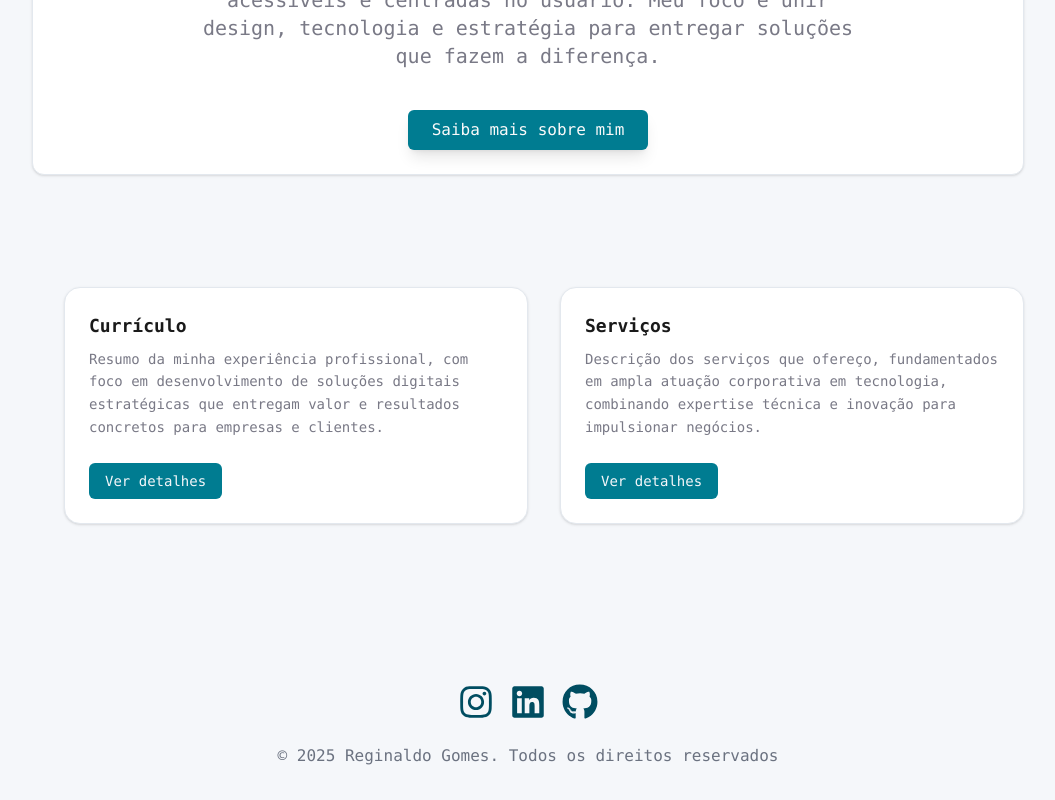
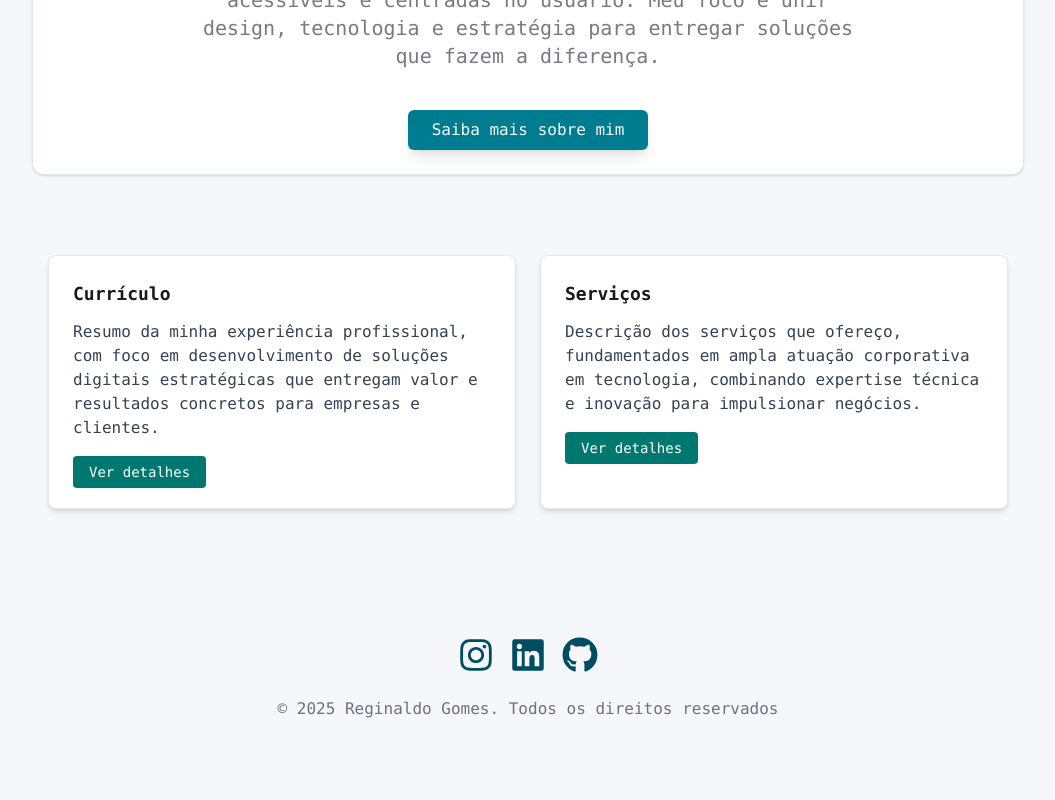
Before and after one commit to reginaldogomes/nextjs-developer-resume, a Next.js app: page / in a window 1280 px wide. Shown: the part 809-1609 px from the top of the page, without its empty margins (112-1167 px from the left). After the commit the page ends 1562 px from the top, so only its background shows below. Built offline with nearby package versions, Linux system fonts and the light colour scheme.

Commit message:
feat: implement CardsSection component to display curriculum and services; enhance layout and accessibility

```diff
--- a/src/app/page.tsx
+++ b/src/app/page.tsx
@@ -1,10 +1,10 @@
-import Main from '@/components/layout/Main'
 import Hero from '@/components/Hero'
 import AboutMe from '@/components/Widget'
 import Section from '@/components/layout/Section'
 import AboutHome from '@/components/AboutHome'
 
 import { createMetadata } from '@/lib/seo'
+import CardsSection from '@/components/CardSection'
 
 export const metadata = createMetadata({
   title: 'Reginaldo Gomes | Desenvolvedor Front-end | UX/UI | Web Interface',
@@ -42,18 +42,7 @@ export default function Home() {
       />
       <section className="w-full max-w-5xl mx-auto px-4 py-16 space-y-12">
         <AboutHome />
-
-        <Section className="flex-row">
-          {aboutMeCards.map((card, index) => (
-            <AboutMe
-              key={index}
-              title={card.title}
-              description={card.description}
-              buttonText={card.buttonText}
-              buttonLink={card.buttonLink}
-            />
-          ))}
-        </Section>
+        <CardsSection />
       </section>
     </>
   )
--- /dev/null
+++ b/src/components/CardSection.tsx
@@ -0,0 +1,62 @@
+import React from 'react'
+import Link from 'next/link'
+
+type CardData = {
+  title: string
+  description: string
+  buttonLabel: string
+  linkTo: string
+}
+
+const cardsData: CardData[] = [
+  {
+    title: 'Currículo',
+    description:
+      'Resumo da minha experiência profissional, com foco em desenvolvimento de soluções digitais estratégicas que entregam valor e resultados concretos para empresas e clientes.',
+    buttonLabel: 'Ver detalhes',
+    linkTo: '/curriculo',
+  },
+  {
+    title: 'Serviços',
+    description:
+      'Descrição dos serviços que ofereço, fundamentados em ampla atuação corporativa em tecnologia, combinando expertise técnica e inovação para impulsionar negócios.',
+    buttonLabel: 'Ver detalhes',
+    linkTo: '/servicos',
+  },
+]
+
+export const CardsSection: React.FC = () => {
+  return (
+    <section className="container mx-auto px-4 py-8">
+      <div className="grid gap-6 md:grid-cols-2">
+        {cardsData.map(({ title, description, buttonLabel, linkTo }) => (
+          <div
+            key={title}
+            className="bg-white rounded-lg p-6 shadow-md border border-gray-200"
+            role="region"
+            aria-labelledby={`${title.toLowerCase()}-title`}
+          >
+            <h2
+              id={`${title.toLowerCase()}-title`}
+              className="font-mono font-bold text-lg mb-3"
+            >
+              {title}
+            </h2>
+            <p className="font-mono text-gray-700 mb-5 whitespace-pre-line">
+              {description}
+            </p>
+            <Link
+              href={linkTo}
+              className="bg-teal-700 hover:bg-teal-800 text-white font-mono text-sm py-2 px-4 rounded transition"
+              aria-label={`Botão para ${buttonLabel} da seção ${title}`}
+            >
+              {buttonLabel}
+            </Link>
+          </div>
+        ))}
+      </div>
+    </section>
+  )
+}
+
+export default CardsSection
```
